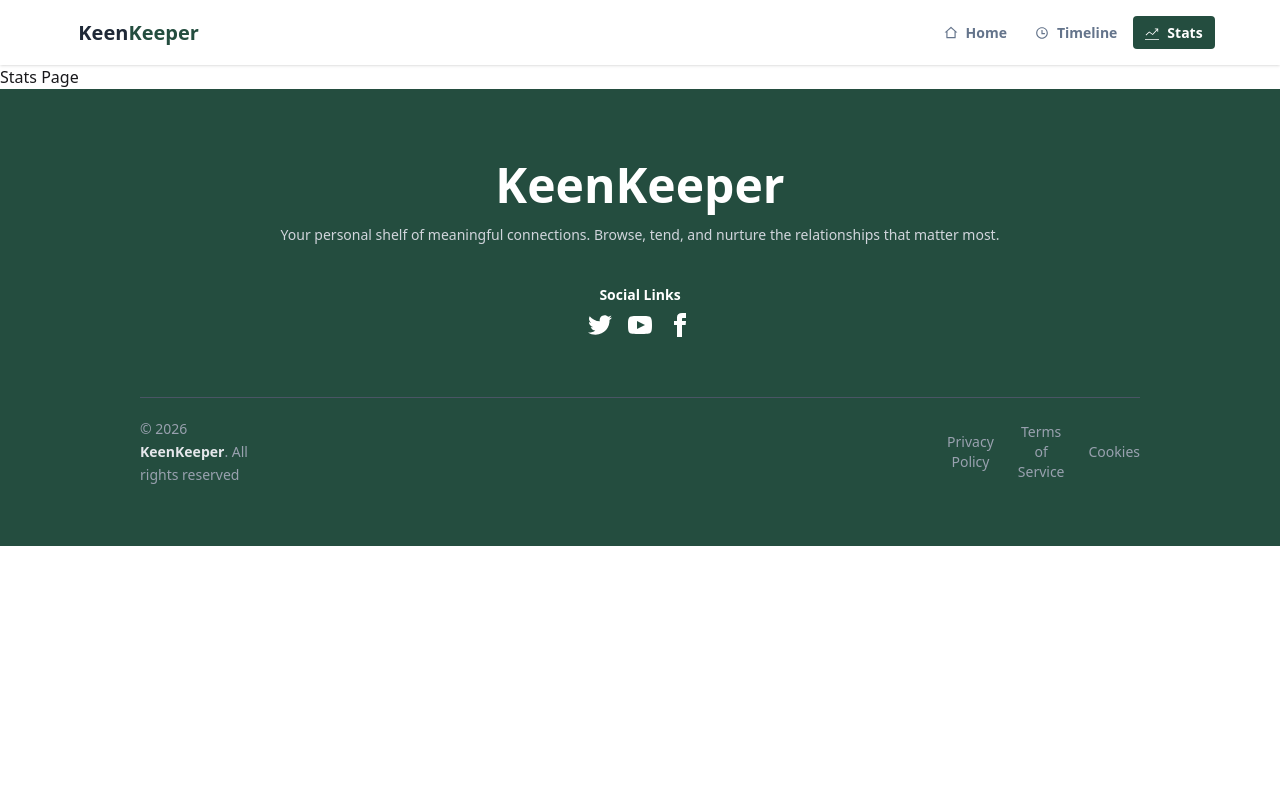
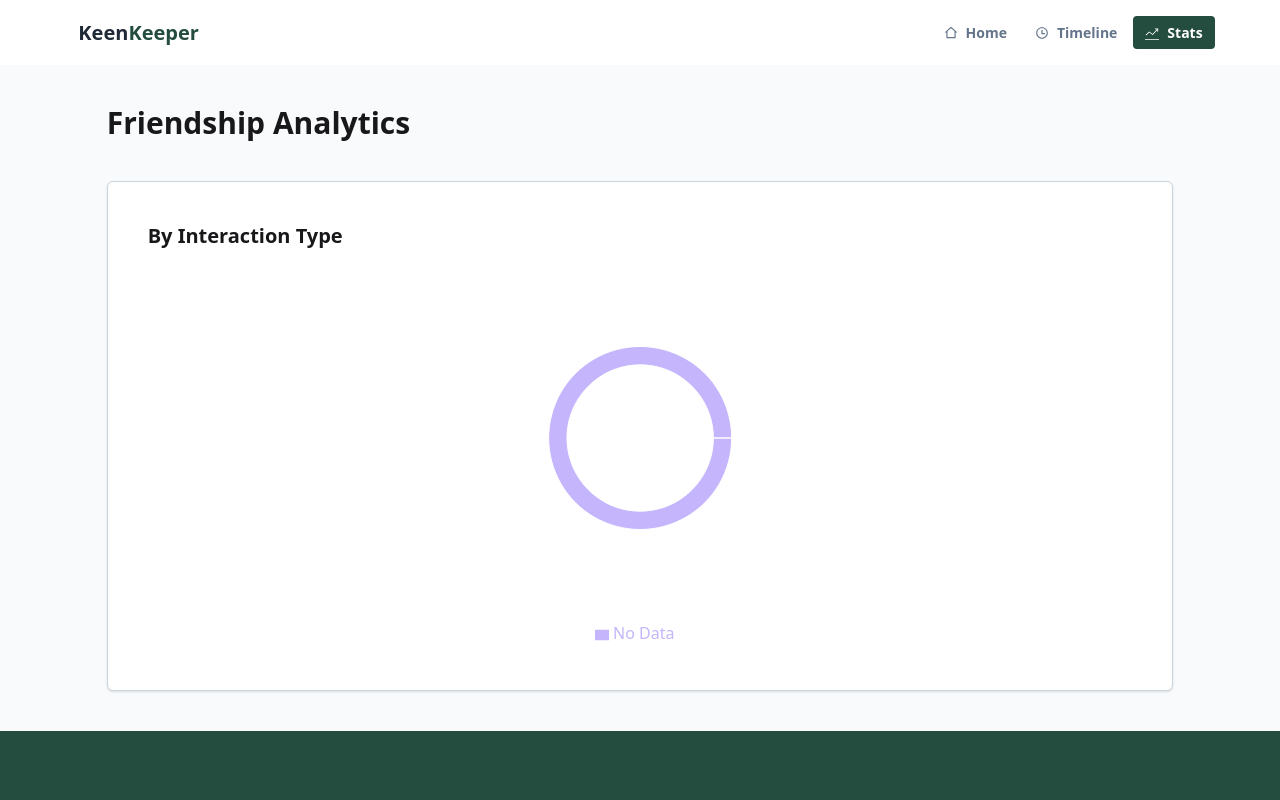
Before and after one commit to mdnahidooo/b13-a7-keen-keeper-code, a Next.js app: page /stats in a window 1280 px wide. Shown: the top 800 px of the page. Built offline with nearby package versions, Linux system fonts and the light colour scheme.

Commit message:
Added Recharts and successfully complete the project

```diff
--- a/src/app/home/page.jsx
+++ b/src/app/home/page.jsx
@@ -5,7 +5,7 @@ import FriendCard from '@/components/Home/FriendCard';
 import Link from 'next/link';
 
 export const metadata = {
-    title: "KeenKeeper | Home",
+    title: "KeenKeeper",
     description: "Manage and nurture your meaningful relationships easily with KeenKeeper.",
 };
 
--- a/src/app/stats/page.jsx
+++ b/src/app/stats/page.jsx
@@ -1,14 +1,64 @@
-import React from 'react';
+"use client"
 
-export const metadata = {
-    title: "Stats | KeenKeeper",
-    description: "Manage and nurture your meaningful relationships easily with KeenKeeper.",
-};
+import { FriendContext } from '@/context/FriendContext';
+import React, { useContext } from 'react';
+import { Legend, Pie, PieChart, Tooltip } from 'recharts';
+
+// export const metadata = {
+//     title: "Stats | KeenKeeper",
+//     description: "Manage and nurture your meaningful relationships easily with KeenKeeper.",
+// };
 
 const StatsPage = () => {
+
+    const { calls, messages, meets } = useContext(FriendContext);
+
+    const data = [
+        { name: 'Calls', value: calls.length, fill: '#244D3F' },
+        { name: 'Messages', value: messages.length, fill: '#7E35E1' },
+        { name: 'Meets', value: meets.length, fill: '#37A163' },
+        // { name: "No Activity Yet", value: 1, fill: "#C4B5FD" }, //optional
+    ];
+
+    // CHECK IF ALL ZERO
+    const isAllZero =
+        calls.length === 0 &&
+        messages.length === 0 &&
+        meets.length === 0;
+
+    // FALLBACK DATA WHEN EVERYTHING IS ZERO
+    const chartData = isAllZero
+        ? [{ name: "No Data", value: 1, fill: "#C4B5FD" }]
+        : data;
+
     return (
-        <div>
-            <h2>Stats Page</h2>
+        <div className='bg-gray-50'>
+            <section className='w-10/12 mx-auto'>
+                <h2 className="font-bold text-3xl my-10">
+                    Friendship Analytics
+                </h2>
+
+                <div className='my-10 shadow p-10 rounded-md border bg-white border-slate-300'>
+
+                    <h2 className='font-semibold text-xl'>By Interaction Type</h2>
+                    <PieChart style={{ width: '50%', maxWidth: '500px', maxHeight: '50vh', margin: "auto", aspectRatio: 1 }} responsive>
+                        <Pie
+                            data={chartData}
+                            innerRadius="40%"
+                            outerRadius="50%"
+                            // Corner radius is the rounded edge of each pie slice
+                            cornerRadius="50%"
+                            fill="#8884d8"
+                            // padding angle is the gap between each pie slice
+                            paddingAngle={5}
+                            dataKey="value"
+                            isAnimationActive={true}
+                        />
+                        <Legend></Legend>
+                        <Tooltip></Tooltip>
+                    </PieChart>
+                </div>
+            </section>
         </div>
     );
 };
```
